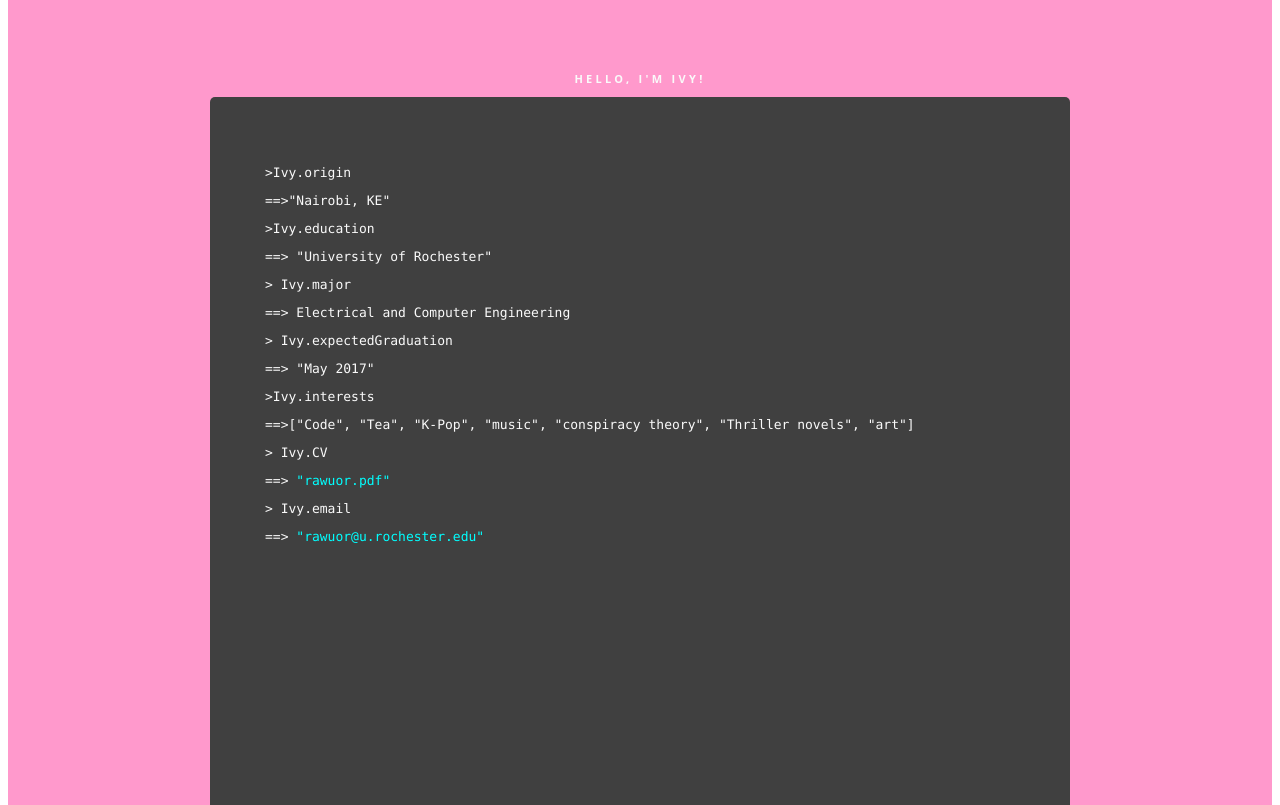
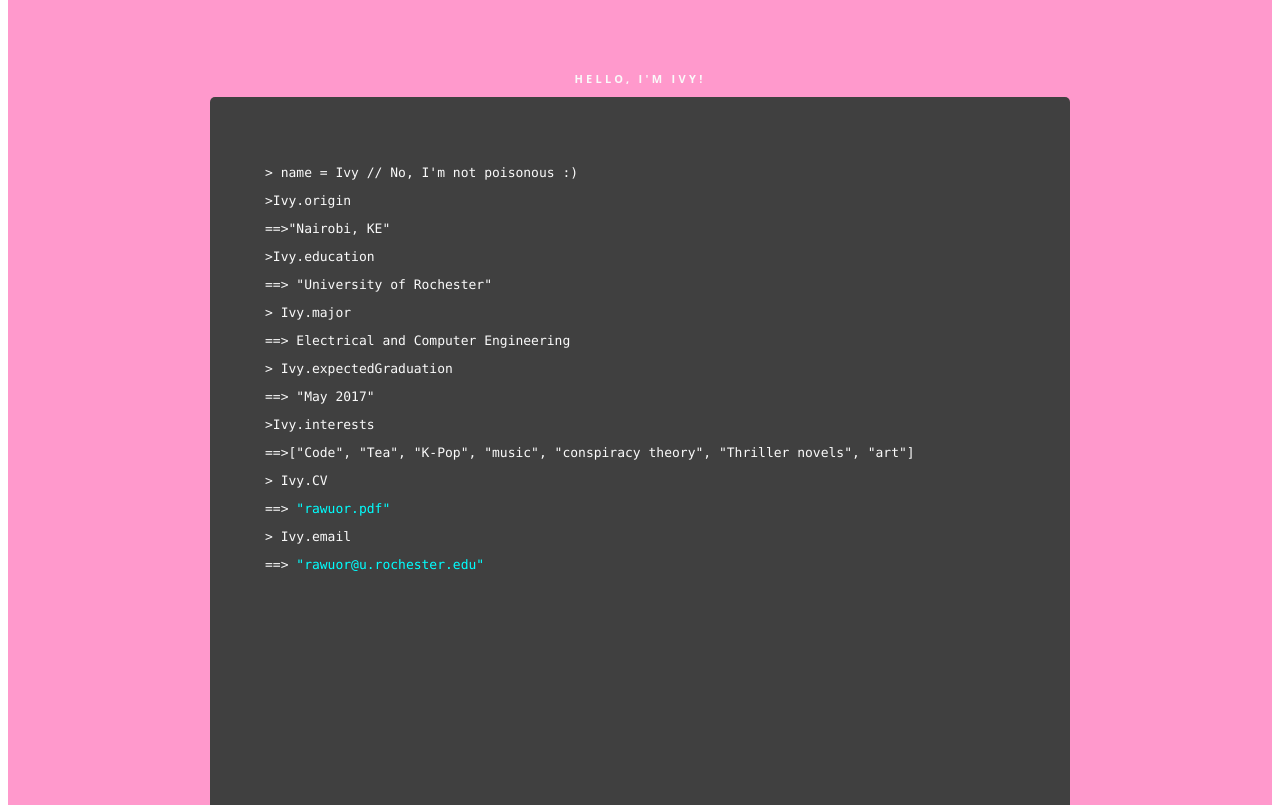
Before and after one commit to rawuor/rawuor.github.io, a Jekyll site: the page index.html, which Jekyll copies as it is, in a window 1280 px wide and 900 px high, scrolled down 417 px, cut to the strip 95-900 px from the top of the window. Built offline with Jekyll 4.4.1, drawn with Linux system fonts in a browser that asks for light colours.

Commit message:
Update index.html

```diff
--- a/index.html
+++ b/index.html
@@ -30,6 +30,7 @@
                          </div>
                          <div id = 'inner_about'>
                               <div class = "about_content">
+                                    <p> > name = Ivy // No, I'm not poisonous :)</p>
                                     <p> >Ivy.origin</p>
                                     <p>  ==>"Nairobi, KE"</p>
                                     <p> >Ivy.education</p>
```
